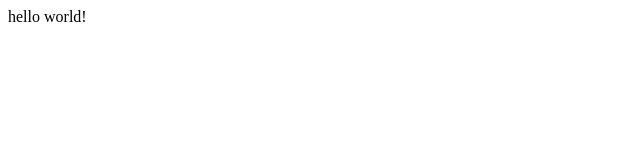
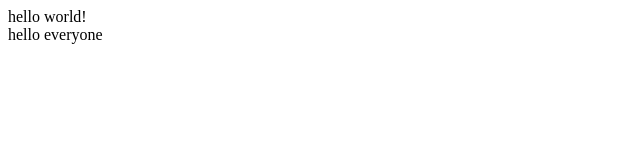
Before and after one commit to CupcakeNemi/testpages, a plain HTML site: page index.html in a window 1280 px wide. Shown: the full height of the page, 0-640 px from the left. Drawn offline with Linux system fonts and the light colour scheme.

Commit message:
hello ppl

```diff
--- a/index.html
+++ b/index.html
@@ -7,6 +7,7 @@
     <title>Document</title>
 </head>
 <body>
-    hello world!
+    hello world! <br>
+    hello everyone
 </body>
 </html>
```
